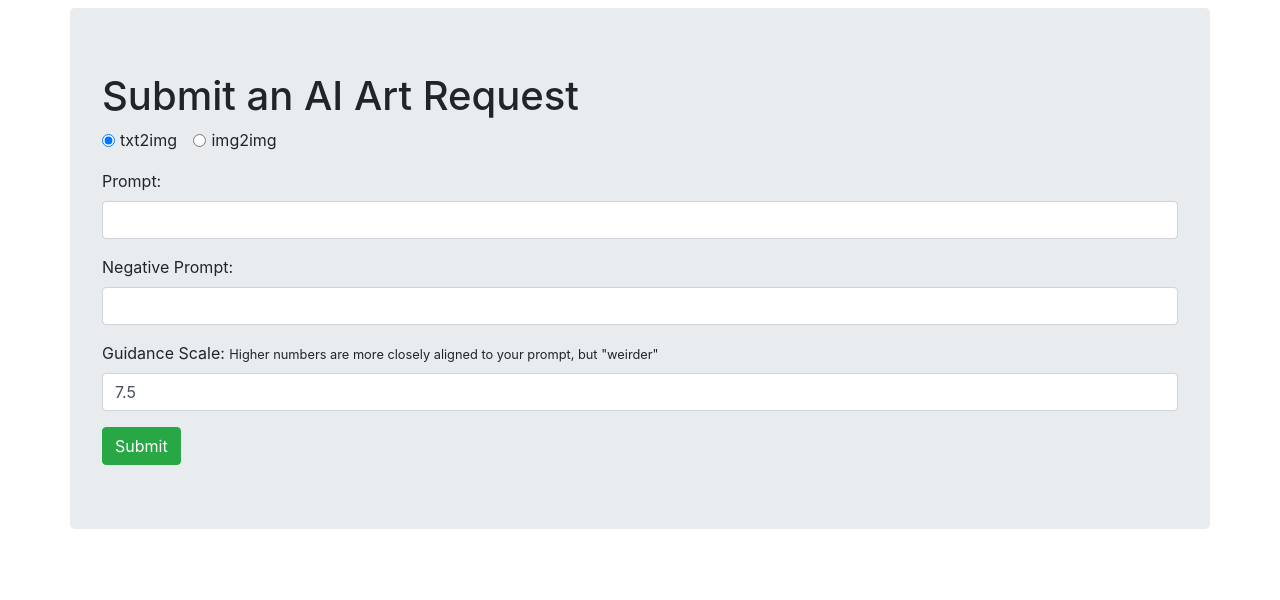
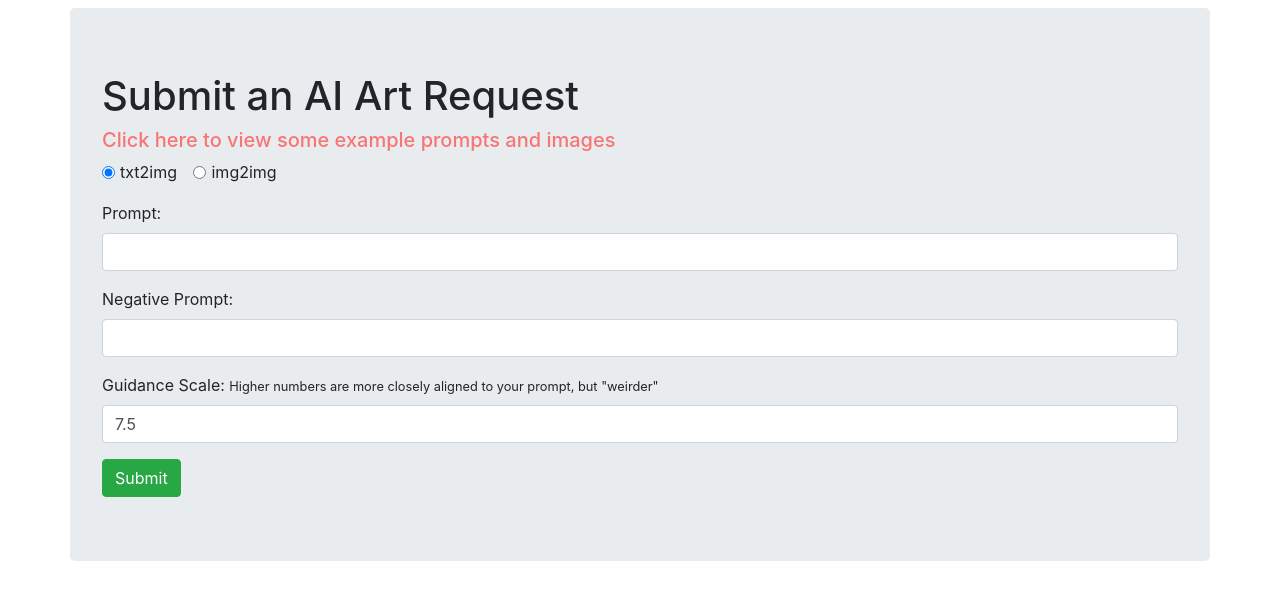
Before and after one commit to dc74089/mrcanora, a Django app: template classroom/templates/classroom/ai_studio.html in a window 1280 px wide. Shown: the part 56-656 px from the top of the page. Run offline with Django 3.2, Linux system fonts and the light colour scheme; the template is opened without the code that fills it, so the values that code supplies are empty; some libraries are stand-ins or nearby versions.

Commit message:
Add link to exemplars

```diff
--- a/classroom/templates/classroom/ai_studio.html
+++ b/classroom/templates/classroom/ai_studio.html
@@ -23,6 +23,7 @@
     {% if student.grade > 12 or not inprogress %}
       <div class="jumbotron w-100">
         <h1>Submit an AI Art Request</h1>
+        <h5><a href="{% url 'ai_exemplars' %}">Click here to view some example prompts and images</a></h5>
         <form action="{% url 'ai_submit' %}" method="post" enctype="multipart/form-data">
           {% csrf_token %}
           <div class="form-group">
```
